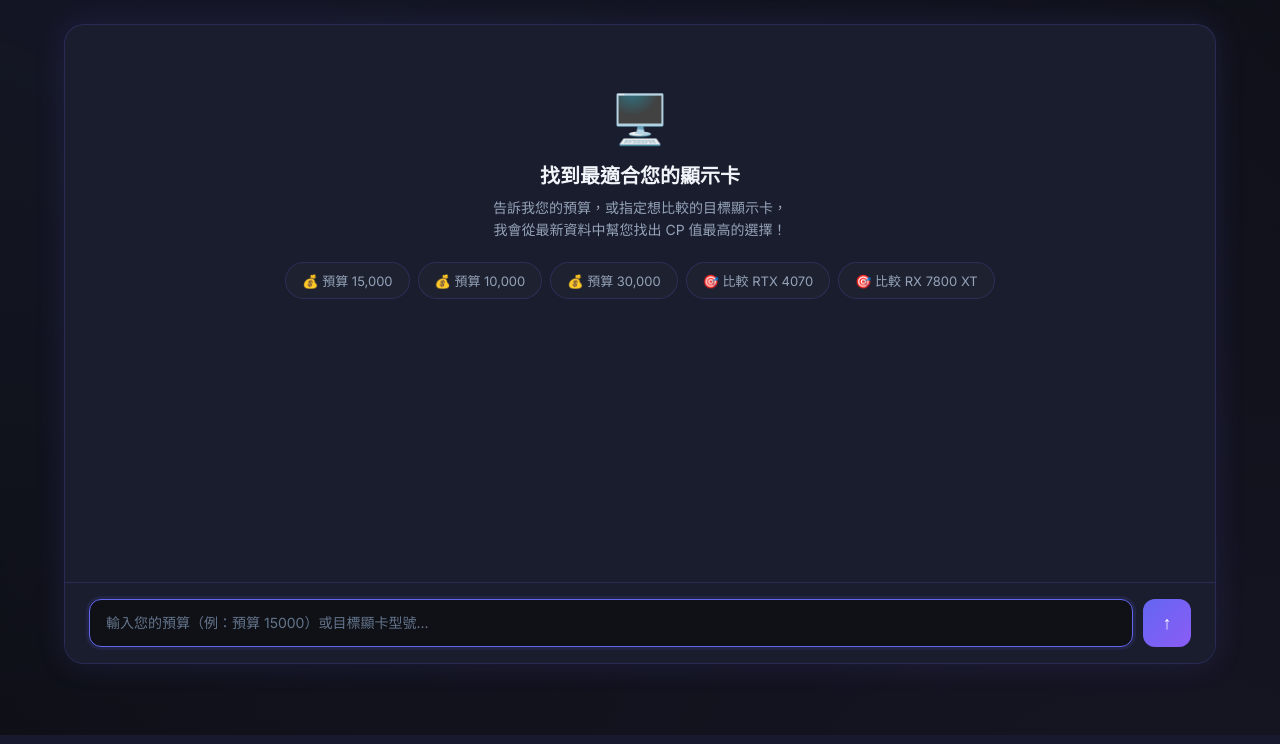
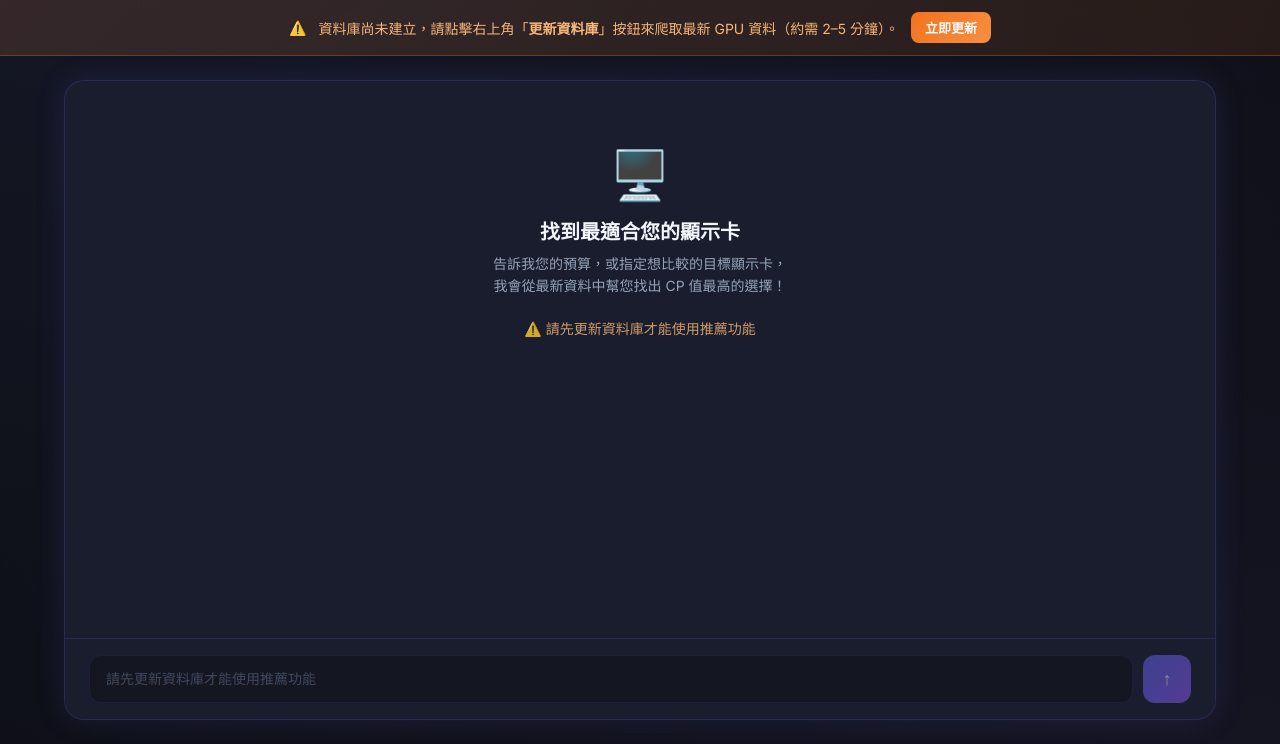
Before and after one commit to fcu-d0440478/gpu-recommendation, a Django app: page / in a window 1280 px wide. Shown: the part 65-809 px from the top of the page. Run offline with Django 5.2, Linux system fonts and the light colour scheme; data that the repository does not hold is empty.

Commit message:
feat: 新增 GPU 推薦聊天介面及其前端互動邏輯。修正在資料庫為空時不會抱錯

```diff
--- a/chat/skills.py
+++ b/chat/skills.py
@@ -29,6 +29,21 @@
     return conn
 
 
+def _db_ready() -> bool:
+    """檢查 filtered_df 資料表是否存在（初始化用）"""
+    try:
+        conn = _get_connection()
+        try:
+            conn.execute("SELECT 1 FROM filtered_df LIMIT 1")
+            return True
+        except sqlite3.OperationalError:
+            return False
+        finally:
+            conn.close()
+    except Exception:
+        return False
+
+
 def skill_get_gpu_recommendations(
     budget_twd: int | None,
     target_gpu: str | None,
@@ -48,7 +63,10 @@
         cursor = conn.cursor()
 
         # 取得最新日期
-        cursor.execute("SELECT MAX(date) FROM filtered_df")
+        try:
+            cursor.execute("SELECT MAX(date) FROM filtered_df")
+        except sqlite3.OperationalError:
+            return {"error": "資料庫尚未建立，請先點擊右上角「更新資料庫」按鈕"}
         row = cursor.fetchone()
         latest_date = row[0] if row else None
         if not latest_date:
@@ -122,7 +140,10 @@
     conn = _get_connection()
     try:
         cursor = conn.cursor()
-        cursor.execute("SELECT MAX(date) FROM filtered_df")
+        try:
+            cursor.execute("SELECT MAX(date) FROM filtered_df")
+        except sqlite3.OperationalError:
+            return []
         row = cursor.fetchone()
         latest_date = row[0] if row else None
         if not latest_date:
@@ -147,10 +168,16 @@
 
 def skill_get_db_meta() -> dict:
     """回傳最後更新日期、來源、最新 date 中的顯示卡筆數"""
-    conn = _get_connection()
+    try:
+        conn = _get_connection()
+    except Exception:
+        return {"latest_date": None, "count": 0, "source": "CoolPC + UL Benchmark", "db_ready": False}
     try:
         cursor = conn.cursor()
-        cursor.execute("SELECT MAX(date) FROM filtered_df")
+        try:
+            cursor.execute("SELECT MAX(date) FROM filtered_df")
+        except sqlite3.OperationalError:
+            return {"latest_date": None, "count": 0, "source": "CoolPC + UL Benchmark", "db_ready": False}
         row = cursor.fetchone()
         latest_date = row[0] if row else None
 
@@ -165,6 +192,7 @@
             "latest_date": latest_date,
             "count": count,
             "source": "CoolPC + UL Benchmark",
+            "db_ready": latest_date is not None,
         }
     finally:
         conn.close()
--- a/chat/views.py
+++ b/chat/views.py
@@ -149,7 +149,7 @@
     # 若無預算也無目標卡，直接回傳固定提示（不呼叫 LLM 避免模型亂問）
     if budget is None and target_gpu is None:
         return JsonResponse({
-            "assistant_message": "請告訴我您的預算（例如：預算 15000 元）或目標顯卡型號（例如：RTX 4070），我會立即從最新資料庫查詢 CP 值最高的 Top 3 推薦！",
+            "assistant_message": "請告訴我您的預算（例如：預算 15000 元）或目標顯卡型號（例如：RTX 5060），我會立即從最新資料庫查詢 CP 值最高的 Top 3 推薦！",
             "recommendations": [],
             "base_price": None,
             "window_used_pct": None,
--- a/static/js/app.js
+++ b/static/js/app.js
@@ -228,8 +228,9 @@
 
     if (data.status === 'success') {
       showToast('success', `✅ ${data.message || '資料庫更新成功！'}`);
-      // 重新取得 DB meta
+      // 重新取得 DB meta，首次建立時解鎖 UI
       await refreshDbMeta();
+      onDbBecameReady();
     } else if (data.status === 'skipped') {
       showToast('info', `ℹ️ ${data.reason}`);
     } else {
@@ -274,6 +275,32 @@
   }
 }
 
+function onDbBecameReady() {
+  // 移除 DB 未就緒的橘色橫幅
+  const banner = document.getElementById('db-init-banner');
+  if (banner) banner.remove();
+
+  // 解除輸入框 disabled
+  const input = document.getElementById('chat-input');
+  const sendBtn = document.getElementById('btn-send');
+  if (input && input.disabled) {
+    input.disabled = false;
+    input.style.opacity = '';
+    input.style.cursor = '';
+    input.placeholder = '輸入您的預算（例：預算 15000）或目標顯卡型號...';
+  }
+  if (sendBtn && sendBtn.disabled) {
+    sendBtn.disabled = false;
+    sendBtn.style.opacity = '';
+    sendBtn.style.cursor = '';
+  }
+
+  // 重新載入頁面讓快速提示按鈕出現（簡單可靠）
+  if (!document.querySelector('.quick-prompts')) {
+    window.location.reload();
+  }
+}
+
 // ===== Toast 通知 =====
 
 function showToast(type, message, duration = 4000) {
--- a/templates/chat/index.html
+++ b/templates/chat/index.html
@@ -37,6 +37,34 @@
   </div>
 </header>
 
+{% if not db_meta.db_ready %}
+<!-- DB 未就緒警告橫幅 -->
+<div id="db-init-banner" style="
+  background: linear-gradient(135deg, rgba(251,146,60,0.15), rgba(249,115,22,0.1));
+  border-bottom: 1px solid rgba(249,115,22,0.3);
+  padding: 12px 20px;
+  display: flex;
+  align-items: center;
+  justify-content: center;
+  gap: 12px;
+  font-size: 14px;
+  color: #fdba74;
+">
+  <span>⚠️</span>
+  <span>資料庫尚未建立，請點擊右上角「<strong>更新資料庫</strong>」按鈕來爬取最新 GPU 資料（約需 2–5 分鐘）。</span>
+  <button onclick="updateDatabase()" style="
+    background: linear-gradient(135deg, #f97316, #fb923c);
+    color: white;
+    border: none;
+    border-radius: 8px;
+    padding: 6px 14px;
+    font-size: 13px;
+    cursor: pointer;
+    font-weight: 600;
+  ">立即更新</button>
+</div>
+{% endif %}
+
 <!-- Main Content -->
 <div class="main-container">
 
@@ -54,13 +82,19 @@
           告訴我您的預算，或指定想比較的目標顯示卡，<br>
           我會從最新資料中幫您找出 CP 值最高的選擇！
         </p>
+        {% if db_meta.db_ready %}
         <div class="quick-prompts">
           <button class="quick-prompt" onclick="sendQuickPrompt('預算 15000 元推薦顯卡')">💰 預算 15,000</button>
           <button class="quick-prompt" onclick="sendQuickPrompt('預算 10000 元有哪些選擇')">💰 預算 10,000</button>
           <button class="quick-prompt" onclick="sendQuickPrompt('預算 30000 元推薦高階顯卡')">💰 預算 30,000</button>
-          <button class="quick-prompt" onclick="sendQuickPrompt('RTX 4070 同價位有哪些更值得的選擇')">🎯 比較 RTX 4070</button>
-          <button class="quick-prompt" onclick="sendQuickPrompt('RX 7800 XT 附近有什麼好選擇')">🎯 比較 RX 7800 XT</button>
+          <button class="quick-prompt" onclick="sendQuickPrompt('RTX 5060 同價位有哪些更值得的選擇')">🎯 比較 RTX 5060</button>
+          <button class="quick-prompt" onclick="sendQuickPrompt('RX 9070 XT 附近有什麼好選擇')">🎯 比較 RX 9070 XT</button>
         </div>
+        {% else %}
+        <div style="margin-top: 16px; color: rgba(253,186,116,0.8); font-size: 14px;">
+          ⚠️ 請先更新資料庫才能使用推薦功能
+        </div>
+        {% endif %}
       </div>
 
     </div>
@@ -71,12 +105,14 @@
         <textarea
           class="chat-input"
           id="chat-input"
-          placeholder="輸入您的預算（例：預算 15000）或目標顯卡型號..."
+          placeholder="{% if db_meta.db_ready %}輸入您的預算（例：預算 15000）或目標顯卡型號...{% else %}請先更新資料庫才能使用推薦功能{% endif %}"
           rows="1"
           onkeydown="handleKeyDown(event)"
           oninput="autoResize(this)"
+          {% if not db_meta.db_ready %}disabled style="opacity:0.5;cursor:not-allowed;"{% endif %}
         ></textarea>
-        <button type="submit" class="btn-send" id="btn-send" title="送出">
+        <button type="submit" class="btn-send" id="btn-send" title="送出"
+          {% if not db_meta.db_ready %}disabled style="opacity:0.5;cursor:not-allowed;"{% endif %}>
           <span id="send-icon">↑</span>
         </button>
       </form>
```
Also changed, not shown: README.md.
